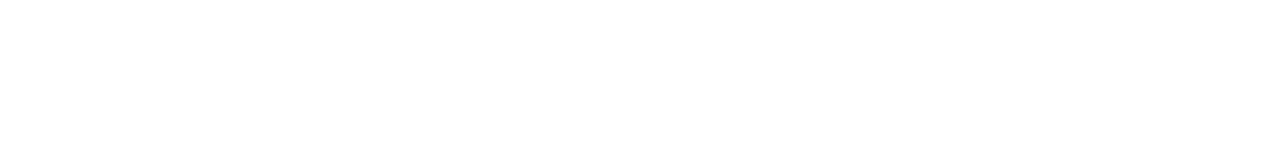
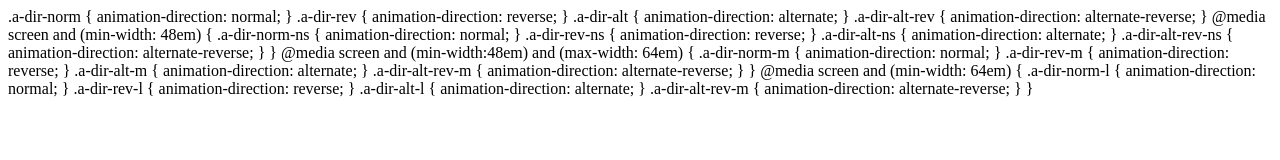
Before and after one commit to mrmrs/css-animation-directions, a website: page index.html in a window 1280 px wide. Drawn offline with Linux system fonts and the light colour scheme.

Commit message:
Adding css contents to html file for documentation

```diff
--- a/index.html
+++ b/index.html
@@ -12,5 +12,31 @@
     <link rel="stylesheet" href="animation-directions.css">
   </head>
   <body>
-  </body>
+.a-dir-norm    { animation-direction: normal; }
+.a-dir-rev     { animation-direction: reverse; }
+.a-dir-alt     { animation-direction: alternate; }
+.a-dir-alt-rev { animation-direction: alternate-reverse; }
+
+@media screen and (min-width: 48em) {
+.a-dir-norm-ns    { animation-direction: normal; }
+.a-dir-rev-ns     { animation-direction: reverse; }
+.a-dir-alt-ns     { animation-direction: alternate; }
+.a-dir-alt-rev-ns { animation-direction: alternate-reverse; }
+}
+
+@media screen and (min-width:48em) and (max-width: 64em) {
+.a-dir-norm-m    { animation-direction: normal; }
+.a-dir-rev-m     { animation-direction: reverse; }
+.a-dir-alt-m     { animation-direction: alternate; }
+.a-dir-alt-rev-m { animation-direction: alternate-reverse; }
+}
+
+@media screen and (min-width: 64em) {
+.a-dir-norm-l    { animation-direction: normal; }
+.a-dir-rev-l     { animation-direction: reverse; }
+.a-dir-alt-l     { animation-direction: alternate; }
+.a-dir-alt-rev-m { animation-direction: alternate-reverse; }
+}
+
+</body>
 </html>
```
